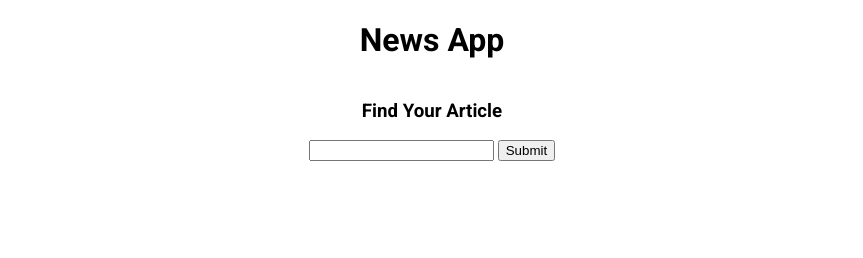
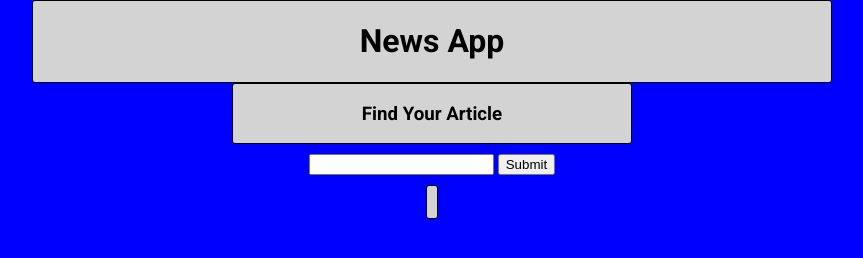
Before and after one commit to equality509/tumeric-project1, a plain HTML site: page index.html in a window 1280 px wide. Shown: the whole page, without its empty margins (208-1071 px from the left). Drawn offline with nearby package versions, Linux system fonts and the light colour scheme.

Commit message:
more advanced css

```diff
--- a/styles.css
+++ b/styles.css
@@ -2,6 +2,7 @@
 
 * {
   box-sizing: border-box;
+
 }
 
 body {
@@ -11,4 +12,43 @@ body {
   align-items: center;
   justify-content: center;
   margin: 0;
+  background-color: blue;
 }
+
+#news {
+  border: 1px solid;
+  width: 800px;
+  display: flex;
+  flex-direction: column;
+  align-items: center;
+  justify-content: center;
+  border-radius: 3px;
+  background-color: lightgray;
+}
+
+#find {
+  border: 1px solid;
+  width: 400px;
+  display: flex;
+  flex-direction: column;
+  align-items: center;
+  justify-content: center;
+  border-radius: 3px;
+  background-color: lightgray;
+}
+
+#sch {
+  padding: 10px;
+}
+
+#results {
+  border: 1px solid;
+  /* width: 400px; */
+  display: flex;
+  flex-direction: column;
+  align-items: center;
+  justify-content: center;
+  border-radius: 3px;
+  background-color: lightgray;
+  padding-left: 10px;
+}
```
